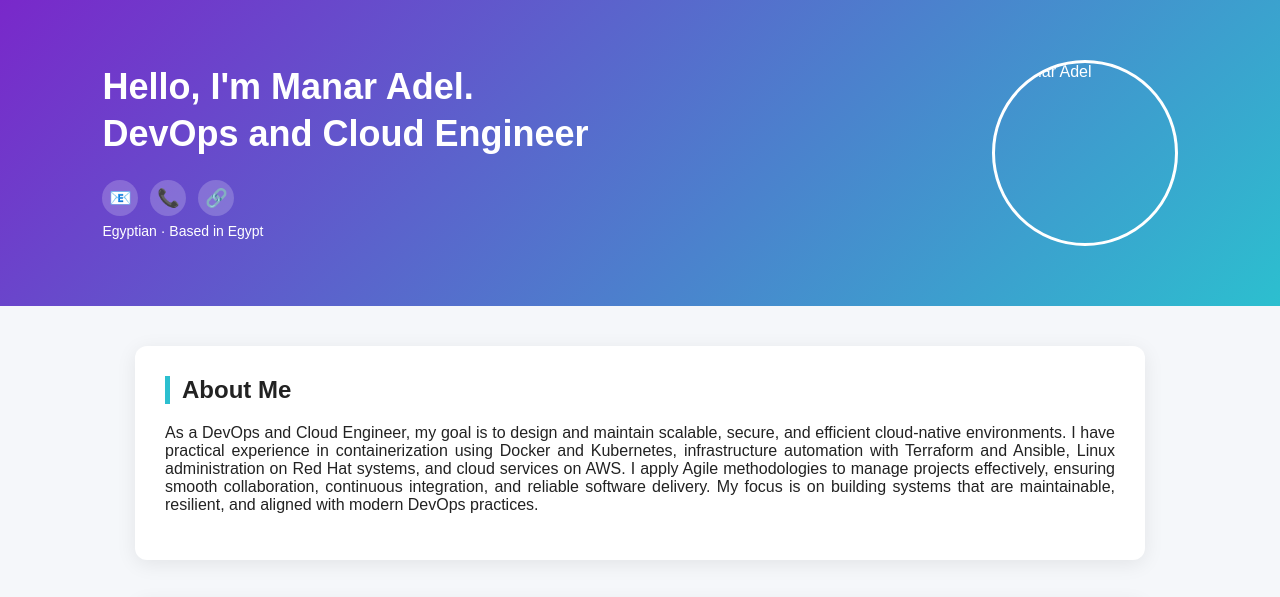
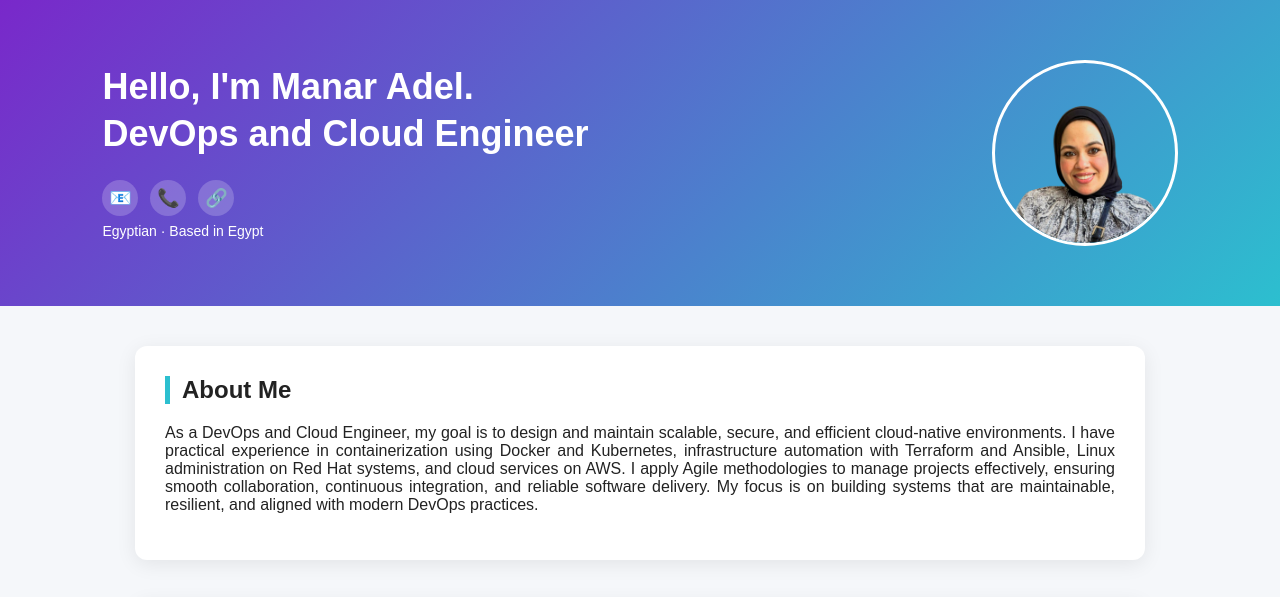
Before and after one commit to manaradel3812-creator/manar_adel_website, a plain HTML site: page index.html in a window 1280 px wide. Shown: the top 597 px of the page. Drawn offline with Linux system fonts and the light colour scheme.

Commit message:
Update index.html

```diff
--- a/index.html
+++ b/index.html
@@ -147,7 +147,7 @@
             <p>Egyptian · Based in Egypt</p>
         </div>
         <div class="portrait">
-            <img src="profile.jpg" alt="Manar Adel">
+            <img src="manaradel.png" alt="Manar Adel">
         </div>
     </div>
 
```
